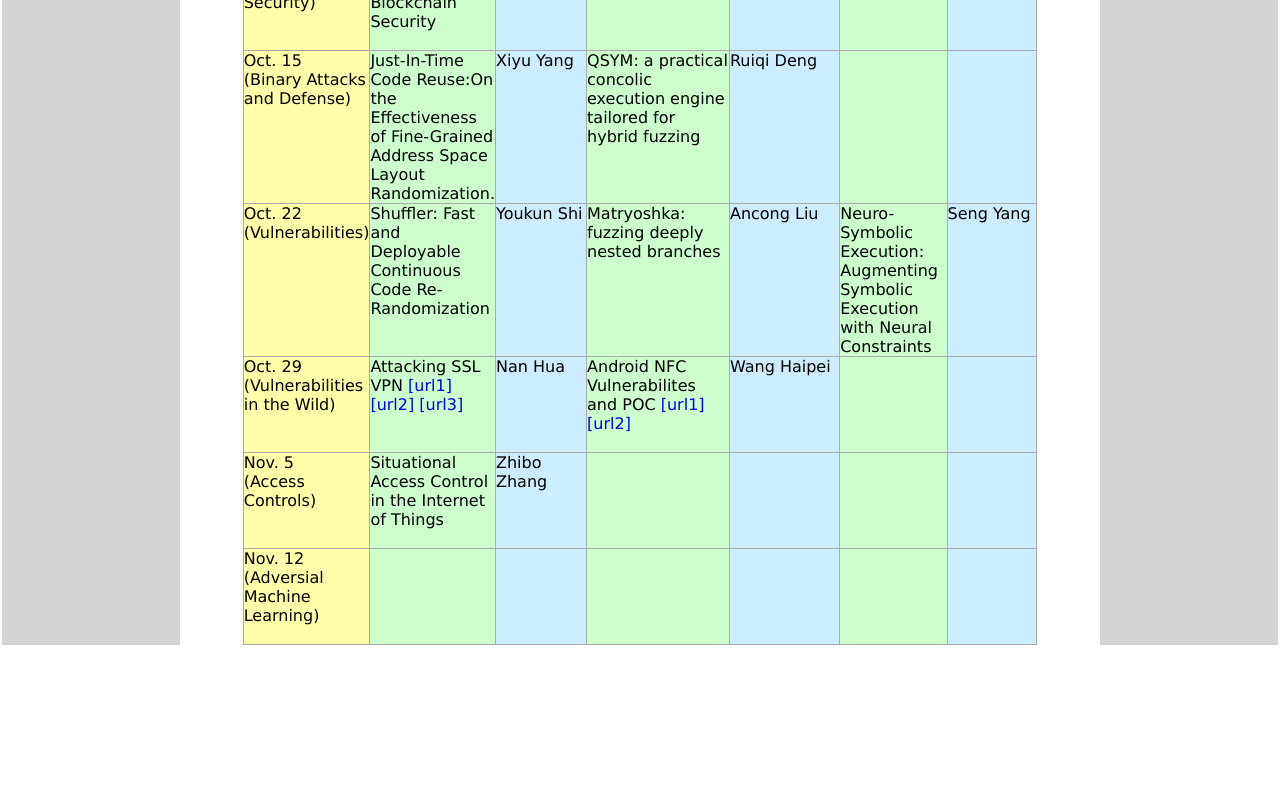
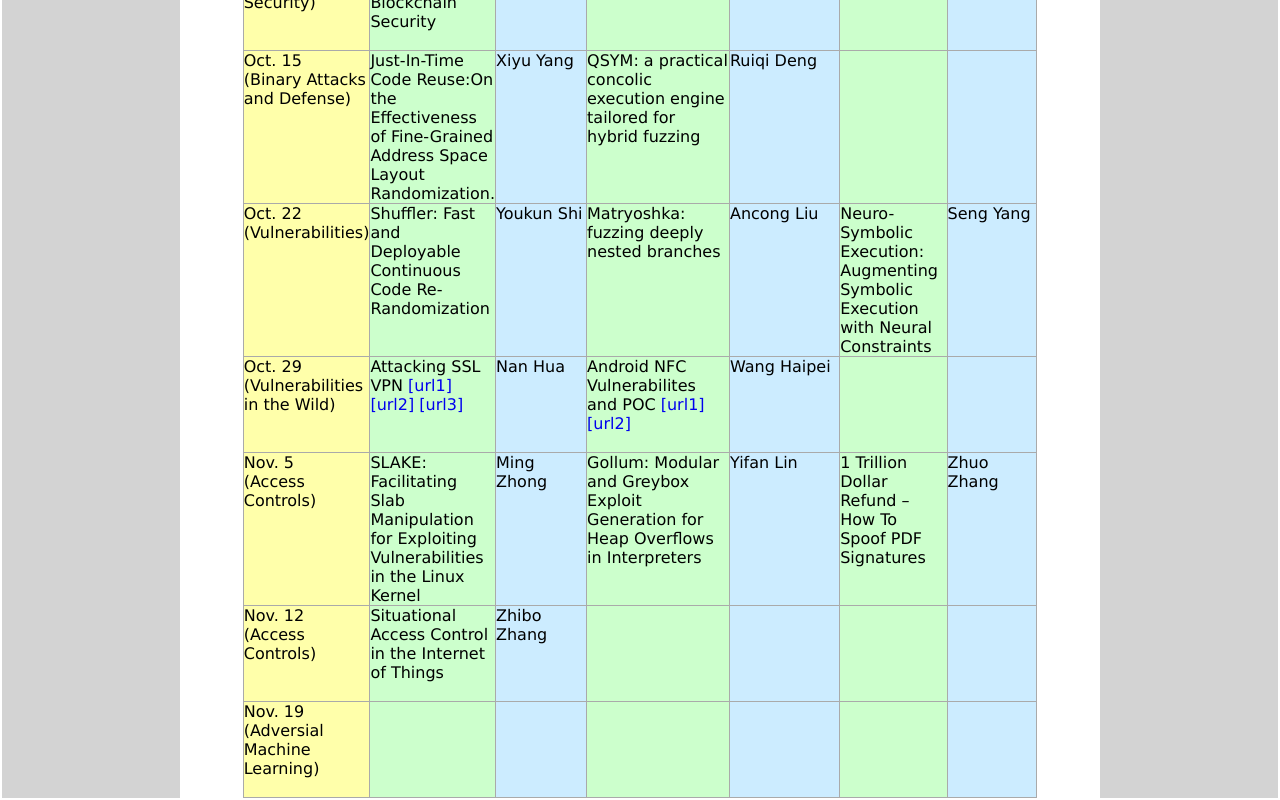
Before and after one commit to yangzhemin/SecurityAnalysisLesson2019, a plain HTML site: page index.html in a window 1280 px wide. Shown: the part 912-1712 px from the top of the page. Before the commit the page ends 1559 px from the top, so only its background shows below. Drawn offline with Linux system fonts and the light colour scheme.

Commit message:
Update index.html

```diff
--- a/index.html
+++ b/index.html
@@ -210,6 +210,17 @@
 
 	    <tr> <!-- week 8 -->
 		<td width="16%" class="date">Nov. 5 <br> (Access Controls)</td>
+		<td width="18%" class="paper">SLAKE: Facilitating Slab Manipulation for Exploiting Vulnerabilities in the Linux Kernel</td>
+		<td width="10%" class="presentor">Ming Zhong</td>
+		<td width="18%" class="paper">Gollum: Modular and Greybox Exploit Generation for Heap Overflows in Interpreters</td>
+		<td width="10%" class="presentor">Yifan Lin</td>
+		<td width="18%" class="paper">1 Trillion Dollar Refund – How To Spoof PDF Signatures</td>
+		<td width="10%" class="presentor">Zhuo Zhang</td>
+	    </tr>
+
+
+	    <tr> <!-- week 9 -->
+		<td width="16%" class="date">Nov. 12 <br> (Access Controls)</td>
 		<td width="18%" class="paper">Situational Access Control in the Internet of Things</td>
 		<td width="10%" class="presentor">Zhibo Zhang</td>
 		<td width="18%" class="paper"></td>
@@ -218,8 +229,8 @@
 		<td width="10%" class="presentor"></td>
 	    </tr>
 
-	    <tr> <!-- week 8 -->
-		<td width="16%" class="date">Nov. 12 <br> (Adversial Machine Learning)</td>
+	    <tr> <!-- week 10 -->
+		<td width="16%" class="date">Nov. 19 <br> (Adversial Machine Learning)</td>
 		<td width="18%" class="paper"></td>
 		<td width="10%" class="presentor"></td>
 		<td width="18%" class="paper"></td>
```
